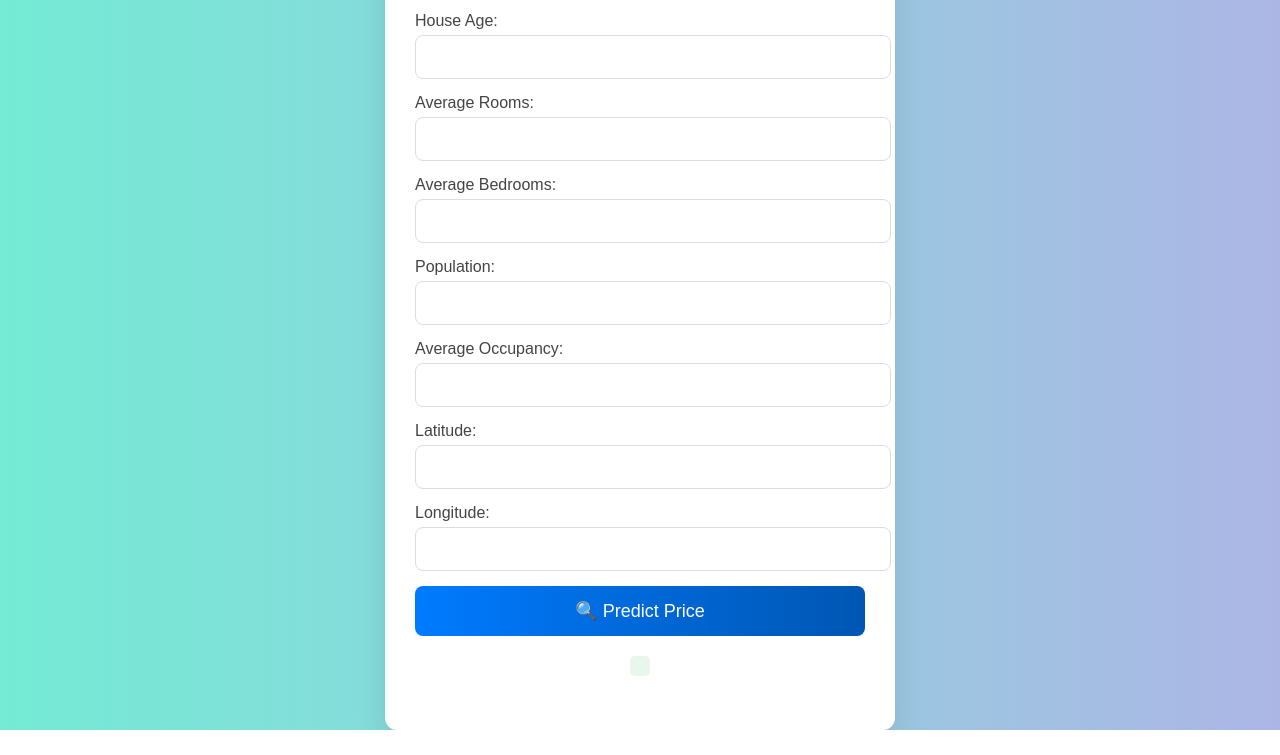
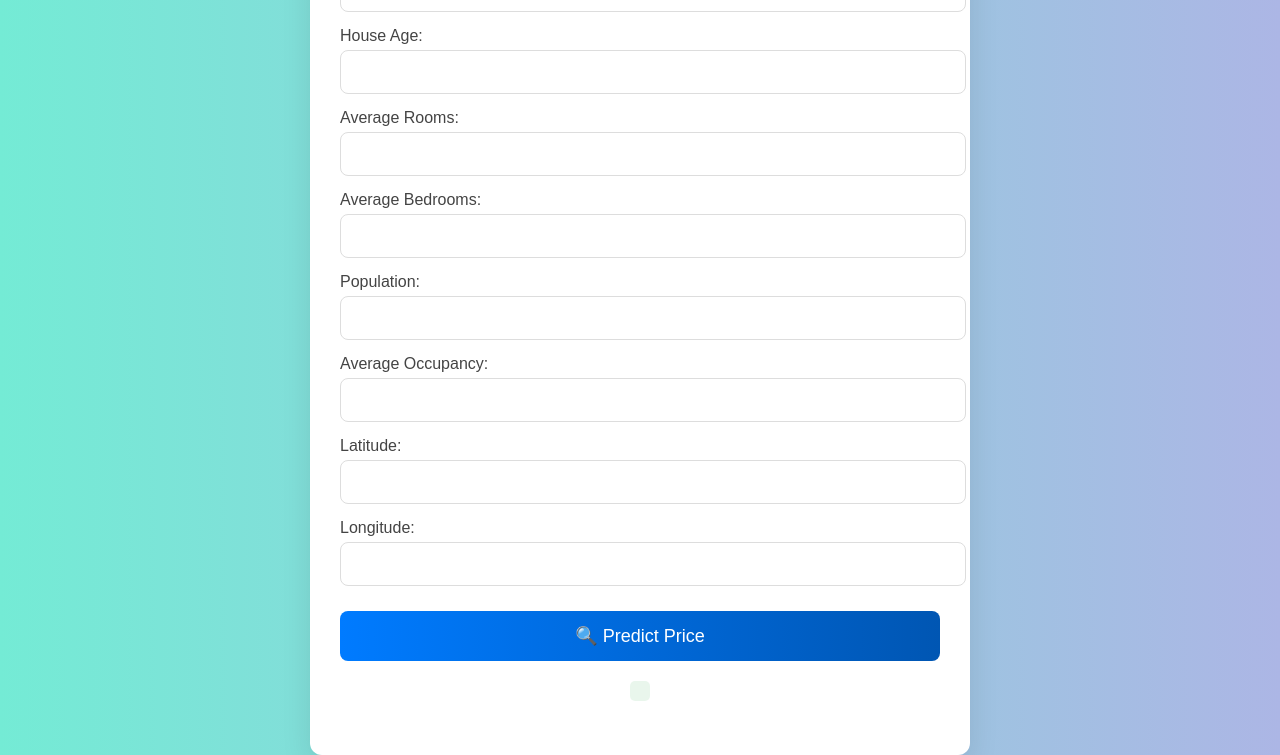
Before and after one commit to ronitttm/House-Price-Prediction, a plain HTML site: page index.html in a window 1280 px wide. Shown: the part 116-871 px from the top of the page. Before the commit the page ends 846 px from the top, so only its background shows below. Drawn offline with Linux system fonts and the light colour scheme.

Commit message:
modified:   index.html

```diff
--- a/index.html
+++ b/index.html
@@ -14,6 +14,7 @@
             align-items: center;
             height: 100vh;
             margin: 0;
+            padding: 20px;
         }
 
         .container {
@@ -22,7 +23,7 @@
             border-radius: 12px;
             box-shadow: 0 10px 30px rgba(0, 0, 0, 0.1);
             width: 100%;
-            max-width: 450px;
+            max-width: 600px; /* ⬅ Increased width */
             text-align: center;
             animation: fadeIn 0.8s ease-in-out;
         }
@@ -31,6 +32,7 @@
             color: #333;
             font-weight: 600;
             margin-bottom: 15px;
+            font-size: 24px; /* ⬅ Adjusted font size */
         }
 
         /* Form Styling */
@@ -44,6 +46,7 @@
             display: block;
             margin-bottom: 5px;
             color: #444;
+            font-size: 16px;
         }
 
         input {
@@ -72,6 +75,7 @@
             border-radius: 8px;
             cursor: pointer;
             transition: all 0.3s ease-in-out;
+            margin-top: 10px;
         }
 
         button:hover {
@@ -131,7 +135,7 @@
 
             <div class="form-group">
                 <label for="Population">Population:</label>
-                <input type="number" id="Population" step="0.0001" required>
+                <input type="number" id="Population" required>
             </div>
 
             <div class="form-group">
@@ -178,7 +182,7 @@
                 });
 
                 const result = await response.json();
-                document.getElementById("result").innerText = "Predicted Price: $" + result.predicted_price.toFixed(4);
+                document.getElementById("result").innerText = "🏠 Predicted Price: $" + result.predicted_price.toFixed(4);
             } catch (error) {
                 console.error("Error:", error);
                 document.getElementById("result").innerText = "⚠️ Error fetching prediction";
```
